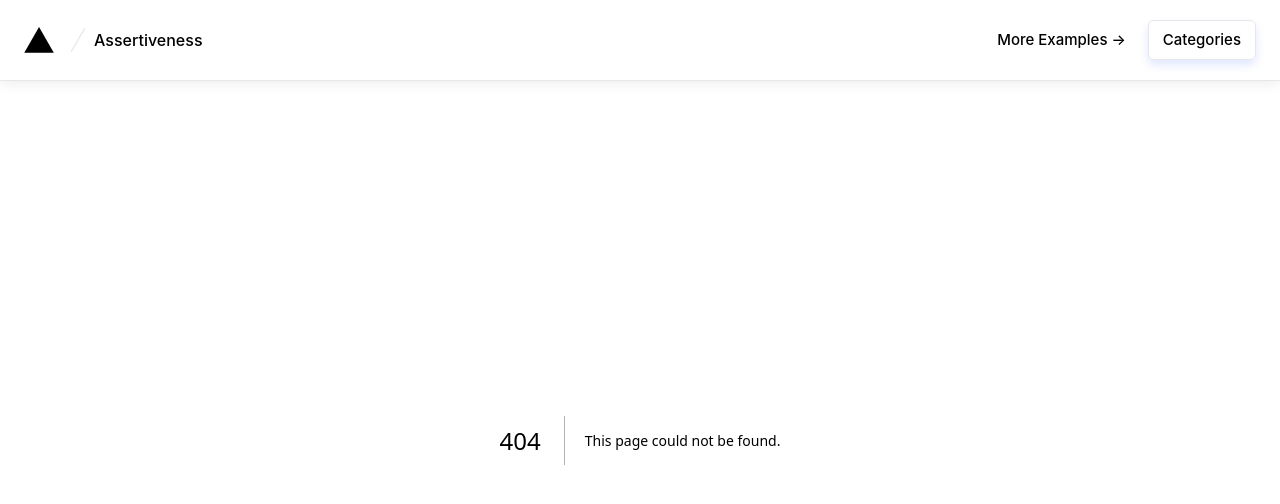
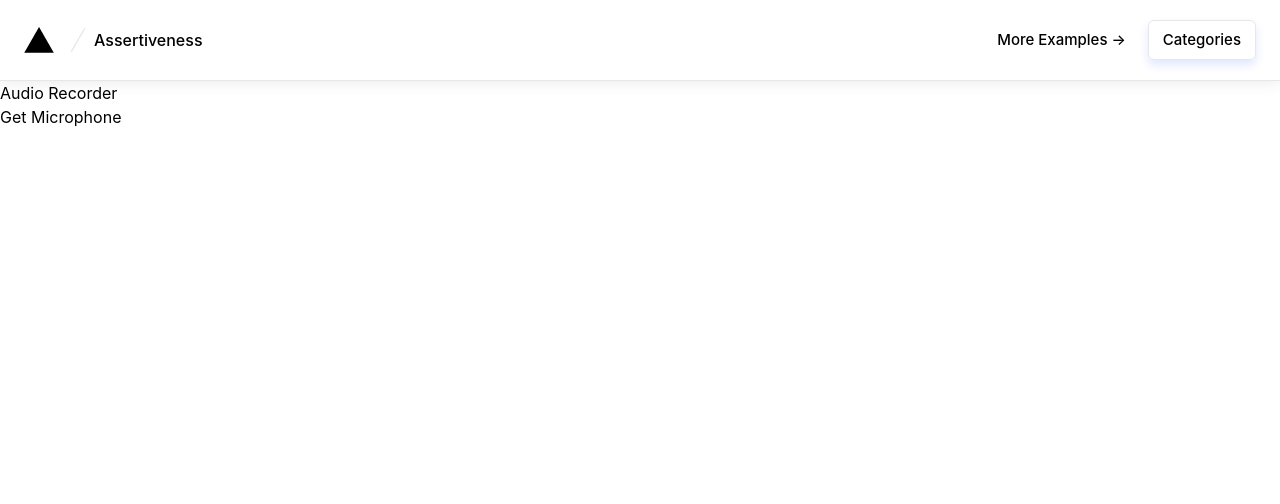
Before and after one commit to razznblue/assertiveness, a Next.js app: page /audio in a window 1280 px wide. Before the commit this address had no page. Shown: the top 504 px of the page. Built offline with nearby package versions, Linux system fonts and the light colour scheme.

Commit message:
Implement Audio Session Recording

```diff
--- /dev/null
+++ b/pages/audio.tsx
@@ -0,0 +1,100 @@
+import { useState, useRef, SetStateAction } from "react";
+
+const mimeType = "audio/webm";
+
+const AudioRecorder = () => {
+    const [permission, setPermission] = useState(false);
+    const [stream, setStream] = useState(null);
+
+    /* Actual states needed for AUDIO to record */
+    const mediaRecorder: any = useRef(null);
+    const [recordingStatus, setRecordingStatus] = useState("inactive");
+    const [audioChunks, setAudioChunks] = useState([]);
+    const [audio, setAudio] = useState(null);
+
+    const startRecording = async () => {
+        setRecordingStatus("recording");
+        //create new Media recorder instance using the stream
+        const media: any = new MediaRecorder(stream!, { mimeType: mimeType });
+        //set the MediaRecorder instance to the mediaRecorder ref
+        mediaRecorder.current = media;
+        //invokes the start method to start the recording process
+        if (mediaRecorder.current) {
+            mediaRecorder.current.start();
+
+            let localAudioChunks: any = [];
+
+            mediaRecorder.current.ondataavailable = (event: any) => {
+                if (typeof event.data === "undefined") return;
+                if (event.data.size === 0) return;
+                localAudioChunks.push(event.data);
+            };
+            setAudioChunks(localAudioChunks);
+        }
+    };
+
+    const stopRecording = () => {
+        setRecordingStatus("inactive");
+        //stops the recording instance
+        mediaRecorder.current.stop();
+        mediaRecorder.current.onstop = () => {
+          //creates a blob file from the audiochunks data
+           const audioBlob = new Blob(audioChunks, { type: mimeType });
+          //creates a playable URL from the blob file.
+           const audioUrl: any = URL.createObjectURL(audioBlob);
+           setAudio(audioUrl);
+           setAudioChunks([]);
+        };
+    };
+
+    const getMicrophonePermission = async () => {
+        if ("MediaRecorder" in window) {
+            try {
+                const streamData: any = await navigator.mediaDevices.getUserMedia({
+                    audio: true,
+                    video: false,
+                });
+                setPermission(true);
+                setStream(streamData);
+            } catch (err: any) {
+                alert(err.message);
+            }
+        } else {
+            alert("Unable to Record Audio. The MediaRecorder API is not supported in your browser.");
+        }
+    };
+
+    return (
+        <div>
+            <h2>Audio Recorder</h2>
+            <main>
+                <div className="audio-controls">
+                    {!permission ? (
+                    <button onClick={getMicrophonePermission} type="button">
+                        Get Microphone
+                    </button>
+                    ) : null}
+                    {permission && recordingStatus === "inactive" ? (
+                    <button onClick={startRecording} type="button">
+                        Start Recording
+                    </button>
+                    ) : null}
+                    {recordingStatus === "recording" ? (
+                    <button onClick={stopRecording} type="button">
+                        Stop Recording
+                    </button>
+                    ) : null}
+                </div>
+                {audio ? (
+                    <div className="audio-container">
+                        <audio src={audio} controls></audio>
+                        <a download href={audio}>
+                            Download Recording
+                        </a>
+                    </div>
+                ) : null}
+            </main>
+        </div>
+    );
+};
+export default AudioRecorder;
```
